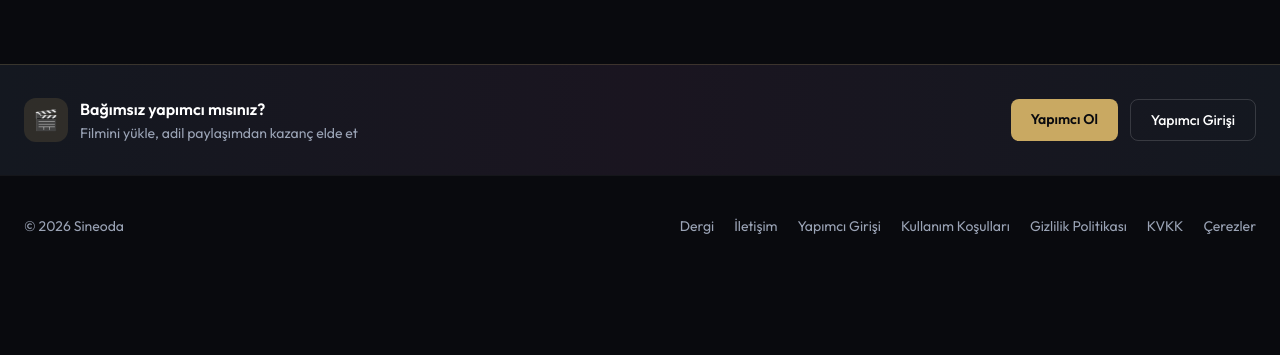
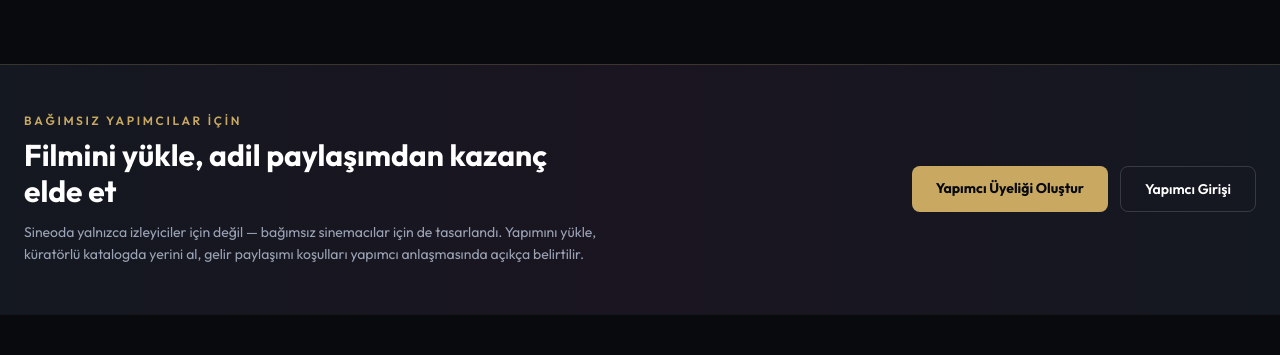
Before and after one commit to sanalfikret/sineoda, a React (Vite) app: page /dergi in a window 1280 px wide. Shown: the part 1399-1754 px from the top of the page. Before the commit the page ends 1675 px from the top, so only its background shows below. Built offline with nearby package versions, Linux system fonts and the light colour scheme; no server answers.

Commit message:
Focus landing hero on viewers; expand flashy creator section above footer.

```diff
--- a/src/components/CreatorFooterBar.tsx
+++ b/src/components/CreatorFooterBar.tsx
@@ -3,30 +3,30 @@ import { BRAND_CREATOR } from '../constants/brand'
 
 export function CreatorFooterBar() {
   return (
-    <section className="border-t border-sineoda-gold/20 bg-gradient-to-r from-[#141820] via-[#1a1520] to-[#141820] px-4 py-8 sm:px-6">
-      <div className="mx-auto flex max-w-7xl flex-col items-center gap-4 text-center sm:flex-row sm:justify-between sm:text-left">
-        <div className="flex items-start gap-3 sm:items-center">
-          <div className="flex h-11 w-11 shrink-0 items-center justify-center rounded-xl bg-sineoda-gold/15 text-xl text-sineoda-gold">
-            🎬
-          </div>
-          <div>
-            <p className="text-base font-semibold text-white">Bağımsız yapımcı mısınız?</p>
-            <p className="mt-0.5 max-w-xl text-sm text-sineoda-muted">{BRAND_CREATOR.title}</p>
-          </div>
+    <section className="border-t border-sineoda-gold/20 bg-gradient-to-r from-[#141820] via-[#1a1520] to-[#141820] px-4 py-10 sm:px-6 sm:py-12">
+      <div className="mx-auto max-w-7xl">
+        <div className="flex flex-col items-center gap-6 text-center lg:flex-row lg:justify-between lg:text-left">
+          <div className="max-w-xl">
+            <p className="text-xs font-semibold uppercase tracking-[0.22em] text-sineoda-gold">
+              {BRAND_CREATOR.eyebrow}
+            </p>
+            <p className="mt-2 text-2xl font-bold text-white sm:text-3xl">{BRAND_CREATOR.title}</p>
+            <p className="mt-3 text-sm leading-relaxed text-sineoda-muted">{BRAND_CREATOR.subtitle}</p>
           </div>
           <div className="flex shrink-0 flex-wrap justify-center gap-3">
             <Link
               to="/creator/kayit"
-            className="rounded-lg bg-sineoda-gold px-5 py-2.5 text-sm font-semibold text-sineoda-bg transition hover:bg-sineoda-gold/90"
+              className="rounded-lg bg-sineoda-gold px-6 py-3 text-sm font-bold text-sineoda-bg transition hover:brightness-110"
             >
-            Yapımcı Ol
+              {BRAND_CREATOR.ctaPrimary}
             </Link>
             <Link
               to="/creator/giris"
-            className="rounded-lg border border-white/15 px-5 py-2.5 text-sm font-medium text-white transition hover:border-sineoda-gold/40 hover:text-sineoda-gold"
+              className="rounded-lg border border-white/15 px-6 py-3 text-sm font-semibold text-white transition hover:border-sineoda-gold/40 hover:text-sineoda-gold"
             >
-            Yapımcı Girişi
+              {BRAND_CREATOR.ctaSecondary}
             </Link>
+          </div>
         </div>
       </div>
     </section>
--- a/src/components/landing/LandingHeader.tsx
+++ b/src/components/landing/LandingHeader.tsx
@@ -28,21 +28,12 @@ export function LandingHeader({ scrolled }: LandingHeaderProps) {
           <Link to="/planlar" className="text-sm font-medium text-white/70 transition hover:text-white">
             Planlar
           </Link>
-          <Link to="/creator/giris" className="text-sm font-medium text-sineoda-gold transition hover:text-white">
-            Yapımcı
-          </Link>
           <Link to="/giris" className="text-sm font-medium text-white/70 transition hover:text-white">
             Giriş Yap
           </Link>
         </nav>
 
         <div className="flex items-center gap-2 sm:gap-3">
-          <Link
-            to="/creator/giris"
-            className="hidden rounded-md px-3 py-2 text-sm font-semibold text-sineoda-gold transition hover:bg-white/10 sm:inline-flex"
-          >
-            Yapımcı
-          </Link>
           <Link
             to="/giris"
             className="rounded-md px-3 py-2 text-sm font-semibold text-white transition hover:bg-white/10 md:hidden"
--- a/src/components/landing/LandingHero.tsx
+++ b/src/components/landing/LandingHero.tsx
@@ -40,18 +40,12 @@ export function LandingHero({ heroItem, fallbackImage }: LandingHeroProps) {
           {BRAND_HERO.description}
         </p>
 
-        <div className="mt-10 flex flex-col items-center gap-3 sm:flex-row sm:flex-wrap sm:justify-center sm:gap-4">
+        <div className="mt-10 flex flex-col items-center gap-3 sm:flex-row sm:justify-center sm:gap-4">
           <Link
             to="/kayit"
             className="inline-flex h-12 min-w-[200px] items-center justify-center rounded-md bg-sineoda-accent px-10 text-base font-semibold text-sineoda-bg transition hover:brightness-105"
           >
             {BRAND_HERO.ctaPrimary}
-          </Link>
-          <Link
-            to="/creator/kayit"
-            className="inline-flex h-12 min-w-[200px] items-center justify-center rounded-md border border-sineoda-gold/40 bg-sineoda-gold/10 px-10 text-base font-semibold text-sineoda-gold transition hover:bg-sineoda-gold/20"
-          >
-            {BRAND_HERO.ctaCreator}
           </Link>
           <Link
             to="/giris"
--- a/src/constants/brand.ts
+++ b/src/constants/brand.ts
@@ -4,19 +4,39 @@ export const BRAND_TAGLINE = 'Bağımsız sinemanın buluşma noktası'
 
 export const BRAND_HERO = {
   line1: 'Bağımsız sinemanın buluşma noktası',
-  line2: 'İzlemek isteyenler ve yapmak isteyenler için',
+  line2: 'Festival filmleri, diziler ve belgeseller',
   description:
-    'Festival filmlerinden bağımsız dizilere — özgün hikâyeleri keşfedin veya kendi yapımınızı izleyicilerle buluşturun. Küratörlü katalog, adil paylaşım, sinemaseverlere özel deneyim.',
+    'Dünyanın dört bir yanından bağımsız yapımcıların özgün hikâyeleri. Ticari blockbuster değil — küratörlü seçki, sakin arayüz, sinemaseverlere özel bir izleme deneyimi.',
   ctaPrimary: 'Ücretsiz Dene',
-  ctaCreator: 'Yapımcı Ol',
   ctaSecondary: 'Giriş Yap',
   legalNote: 'Üye olarak Kullanım Koşulları ve Gizlilik Politikası\'nı kabul etmiş olursun.',
 } as const
 
 export const BRAND_CREATOR = {
+  eyebrow: 'Bağımsız yapımcılar için',
   title: 'Filmini yükle, adil paylaşımdan kazanç elde et',
-  description:
-    'Bağımsız yapımını Sineoda\'da yayınla. Gelir paylaşımı koşulları yapımcı anlaşmasında belirtilir.',
+  subtitle:
+    'Sineoda yalnızca izleyiciler için değil — bağımsız sinemacılar için de tasarlandı. Yapımını yükle, küratörlü katalogda yerini al, gelir paylaşımı koşulları yapımcı anlaşmasında açıkça belirtilir.',
+  perks: [
+    {
+      title: 'Gerçek izleyici kitlesi',
+      text: 'Bağımsız sinema meraklılarından oluşan odaklı bir topluluk — rastgele tıklama değil, gerçek izlenme.',
+    },
+    {
+      title: 'Adil gelir modeli',
+      text: 'Şeffaf paylaşım koşulları. Kazancın nasıl hesaplandığı anlaşmada net; sürpriz yok.',
+    },
+    {
+      title: 'Küratörlü vitrin',
+      text: 'Filmin editöryal incelemeden geçer, katalogda özenle konumlandırılır — vitrin değeri taşır.',
+    },
+    {
+      title: 'Tek platform, tek adres',
+      text: 'Uzun metraj, kısa film, belgesel ve dizi — bağımsız yapımını tek yerden yönet.',
+    },
+  ],
+  ctaPrimary: 'Yapımcı Üyeliği Oluştur',
+  ctaSecondary: 'Yapımcı Girişi',
 } as const
 
 export const BRAND_PILLARS = [
@@ -32,8 +52,8 @@ export const BRAND_PILLARS = [
 
 export const BRAND_MANIFESTO = {
   eyebrow: 'Sineoda nedir?',
-  title: 'İzleyici ve yapımcı aynı sahnede.',
-  body: 'Hollywood ve ticari yapımların ötesinde; Cannes, Berlin, Sundance, Rotterdam ve yerli festivallerden bağımsız filmler, diziler, belgeseller ve kısa metrajlar. Seyirci için küratörlü bir katalog, yapımcı için adil bir yayın alanı — bağımsız sinemanın buluşma noktası.',
+  title: 'Dünyanın bağımsız sinemacılarına açılan kapı.',
+  body: 'Hollywood ve ticari yapımların ötesinde; Cannes, Berlin, Sundance, Rotterdam ve yerli festivallerden bağımsız filmler, diziler, belgeseller ve kısa metrajlar. Özgün sesler, özenle seçildi — sakin, odaklı ve sinemaseverlere özel bir izleme deneyimi.',
 } as const
 
 export const BRAND_FEATURES = [
--- a/src/pages/LandingPage.tsx
+++ b/src/pages/LandingPage.tsx
@@ -1,5 +1,5 @@
 import { useEffect, useState } from 'react'
-import { PageFooter } from '../components/PageFooter'
+import { SiteFooter } from '../components/SiteFooter'
 import { LandingFeatures } from '../components/landing/LandingFeatures'
 import { LandingManifesto } from '../components/landing/LandingManifesto'
 import { LandingHeader } from '../components/landing/LandingHeader'
@@ -81,10 +81,10 @@ export function LandingPage() {
       <LandingJournalTeaser />
       <LandingFeatures />
       <LandingPricing />
-      <LandingCreatorSection />
       <LandingFaq />
       <LandingEmailSignup />
-      <PageFooter />
+      <LandingCreatorSection />
+      <SiteFooter />
     </div>
   )
 }
```
Also changed, not shown: src/components/landing/LandingCreatorSection.tsx (+45 -15 lines). Lines whose indentation alone changed are shown as unchanged.
